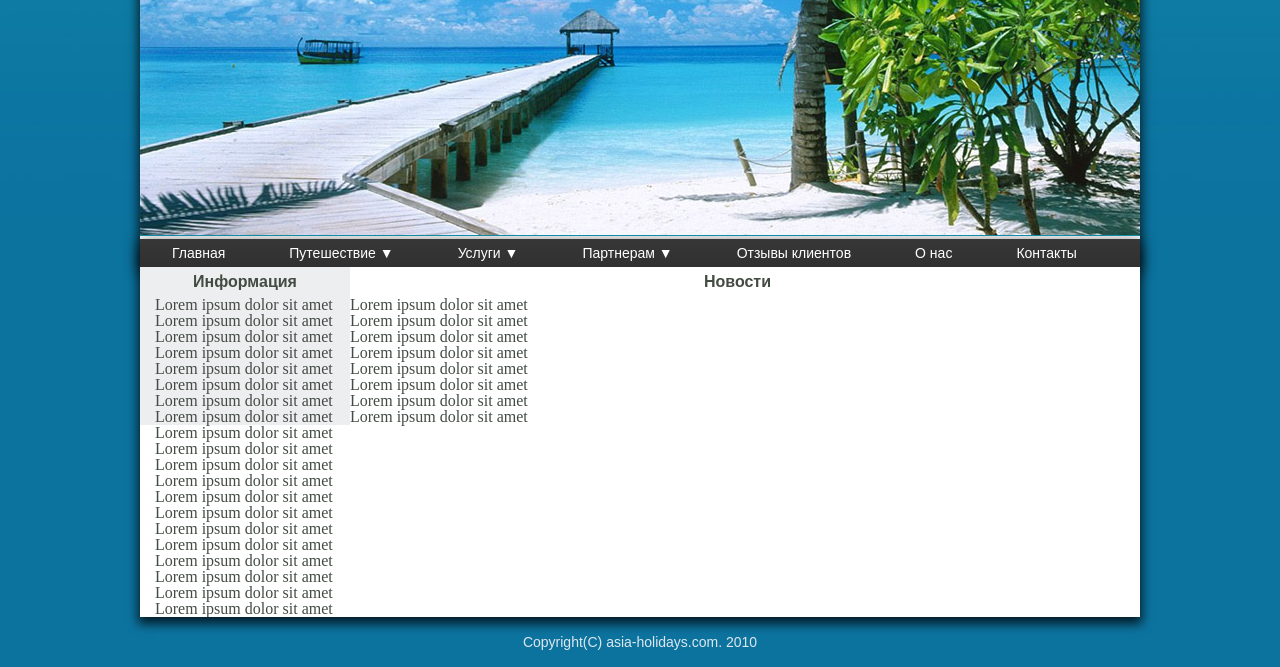
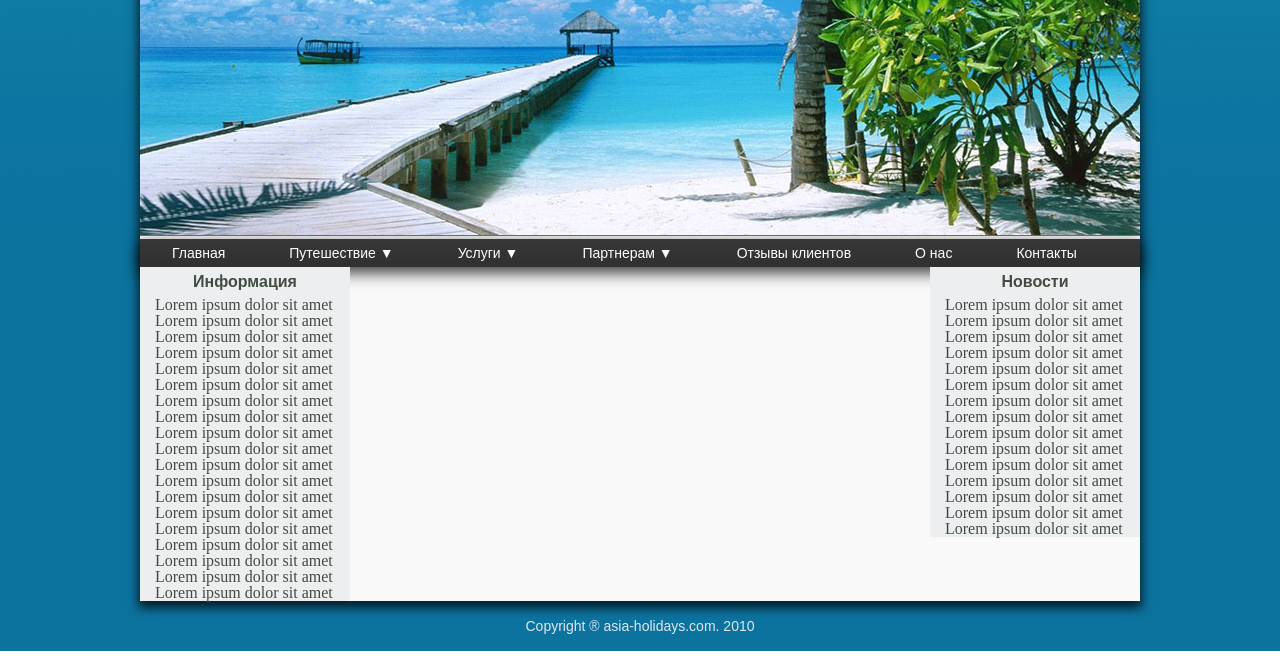
Before and after one commit to Kropivnitskiy/Homework, a PHP site: page / in a window 1280 px wide. Shown: the part 811-1478 px from the top of the page. Run offline with PHP 8.4, Linux system fonts and the light colour scheme.

Commit message:
correcting errors in the columns

```diff
--- a/homework_4/css/style.css
+++ b/homework_4/css/style.css
@@ -107,22 +107,20 @@
 
 		/*CONTENT*/
 
-		.content {
-			position: relative;
-			overflow: 	hidden;
+		.content{
 			width: 1000px;
-			background: white;
+			margin: 0 auto;
 			}
-		.content:after {
+		.content:after{
 			content: '';
 			clear: both;
 			display: block;
 		}
-		.content p {
+		.content p{
 			padding: 0 15px;
 			color: #424c43;
 		}
-		.headline {
+		.headline{
 			text-align: center;
 			line-height: 30px;
 			font-weight: bold;
@@ -133,26 +131,19 @@
 			width: 210px;
 			float: left;
 			background: #edeef0;
-			/*padding-bottom: 20000px;
-			margin-bottom: -20000px;*/
-
+		}
+		.right{
+			width: 210px;
+			float: right;
+			background: #edeef0;
 		}
 		.centre{
-			width: 578px;
-			float: left;
+			margin: 0 210px 0 210px;
 			border-left: 1 solid #c7cacf;
 			border-right: 1 solid #c7cacf;
 			background: #ffffff;
-			/*padding-bottom: 20000px;
-			margin-bottom: -20000px;*/
 		}
-		.right: {
-			width: 210px;
-			float: left;
-			background: #edeef0;
-			/*padding-bottom: 20000px;
-			margin-bottom: -20000px;*/
-		}
+
 
 		/*FOOTER*/
 
--- a/homework_4/index.html
+++ b/homework_4/index.html
@@ -64,48 +64,23 @@
 	<div class="content">
 		<div class="left">
 			<p class="headline">Информация</p>
-			<p>Lorem ipsum dolor sit amet</p>
-			<p>Lorem ipsum dolor sit amet</p>
-			<p>Lorem ipsum dolor sit amet</p>
-			<p>Lorem ipsum dolor sit amet</p>
-			<p>Lorem ipsum dolor sit amet</p>
-			<p>Lorem ipsum dolor sit amet</p>
-			<p>Lorem ipsum dolor sit amet</p>
-			<p>Lorem ipsum dolor sit amet</p>
+			<p>Lorem ipsum dolor sit amet Lorem ipsum dolor sit amet Lorem ipsum dolor sit amet Lorem ipsum dolor sit amet Lorem ipsum dolor sit amet Lorem ipsum dolor sit amet Lorem ipsum dolor sit amet Lorem ipsum dolor sit amet Lorem ipsum dolor sit amet Lorem ipsum dolor sit amet Lorem ipsum dolor sit amet Lorem ipsum dolor sit amet Lorem ipsum dolor sit amet Lorem ipsum dolor sit amet Lorem ipsum dolor sit amet Lorem ipsum dolor sit amet Lorem ipsum dolor sit amet Lorem ipsum dolor sit amet Lorem ipsum dolor sit amet </p>
 		</div>
-			<div class="centre">
-				<p></p>
-			</div>
 		<div class="right">
 			<p class="headline">Новости</p>
-			<p>Lorem ipsum dolor sit amet</p>
-			<p>Lorem ipsum dolor sit amet</p>
-			<p>Lorem ipsum dolor sit amet</p>
-			<p>Lorem ipsum dolor sit amet</p>
-			<p>Lorem ipsum dolor sit amet</p>
-			<p>Lorem ipsum dolor sit amet</p>
-			<p>Lorem ipsum dolor sit amet</p>
-			<p>Lorem ipsum dolor sit amet</p>
-			<p>Lorem ipsum dolor sit amet</p>
-			<p>Lorem ipsum dolor sit amet</p>
-			<p>Lorem ipsum dolor sit amet</p>
-			<p>Lorem ipsum dolor sit amet</p>
-			<p>Lorem ipsum dolor sit amet</p>
-			<p>Lorem ipsum dolor sit amet</p>
-			<p>Lorem ipsum dolor sit amet</p>
-			<p>Lorem ipsum dolor sit amet</p>
-			<p>Lorem ipsum dolor sit amet</p>
-			<p>Lorem ipsum dolor sit amet</p>
-			<p>Lorem ipsum dolor sit amet</p>
-			<p>Lorem ipsum dolor sit amet</p>
+			<p>Lorem ipsum dolor sit amet Lorem ipsum dolor sit amet Lorem ipsum dolor sit amet Lorem ipsum dolor sit amet Lorem ipsum dolor sit amet Lorem ipsum dolor sit amet Lorem ipsum dolor sit amet Lorem ipsum dolor sit amet Lorem ipsum dolor sit amet Lorem ipsum dolor sit amet Lorem ipsum dolor sit amet Lorem ipsum dolor sit amet Lorem ipsum dolor sit amet Lorem ipsum dolor sit amet Lorem ipsum dolor sit amet </p>
 		</div>
+		<div class="centre">
+				<p></p>
+		</div>
+
 	</div>
 </div>
 
 	<!-- FOOTER -->
 
 	<div>
-		<p class="footer">Copyright(C) asia-holidays.com. 2010</p>
+		<p class="footer">Copyright &reg; asia-holidays.com. 2010</p>
 	</div>
 </body>
 </html>
```
